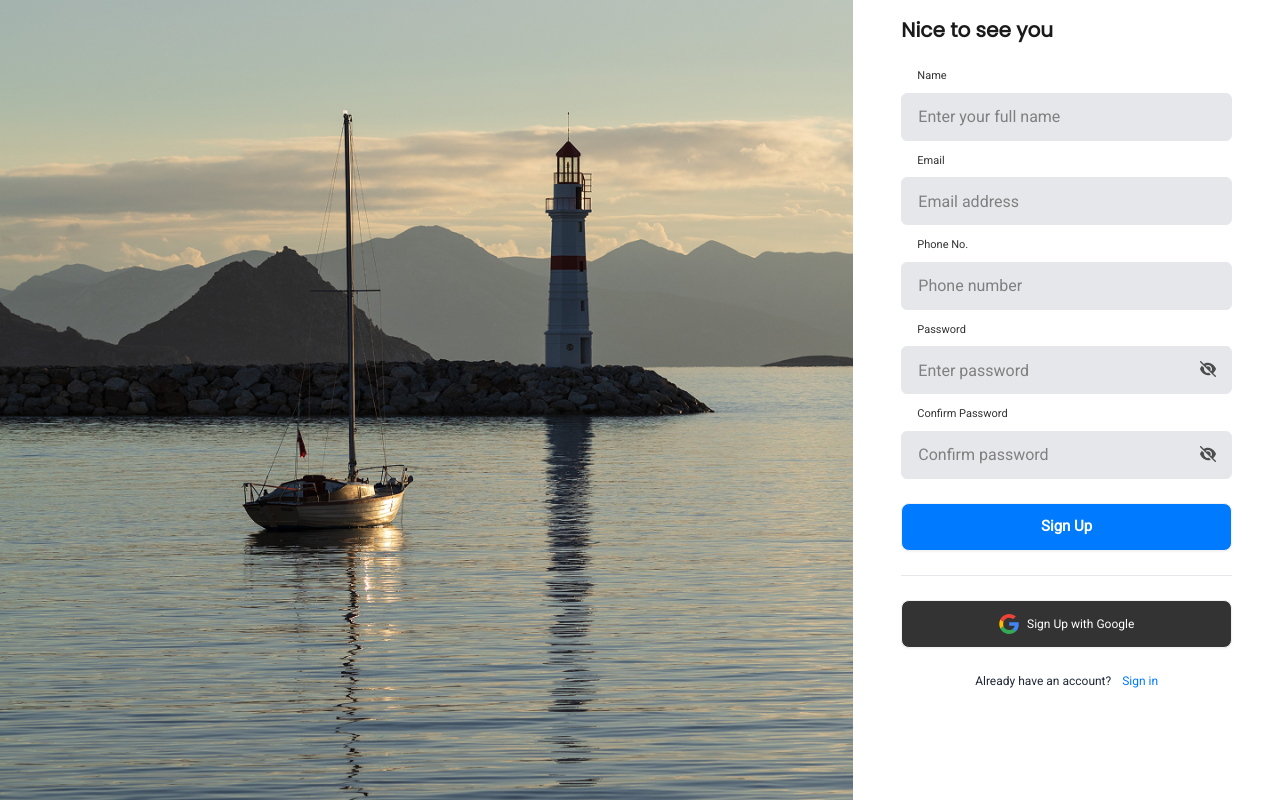
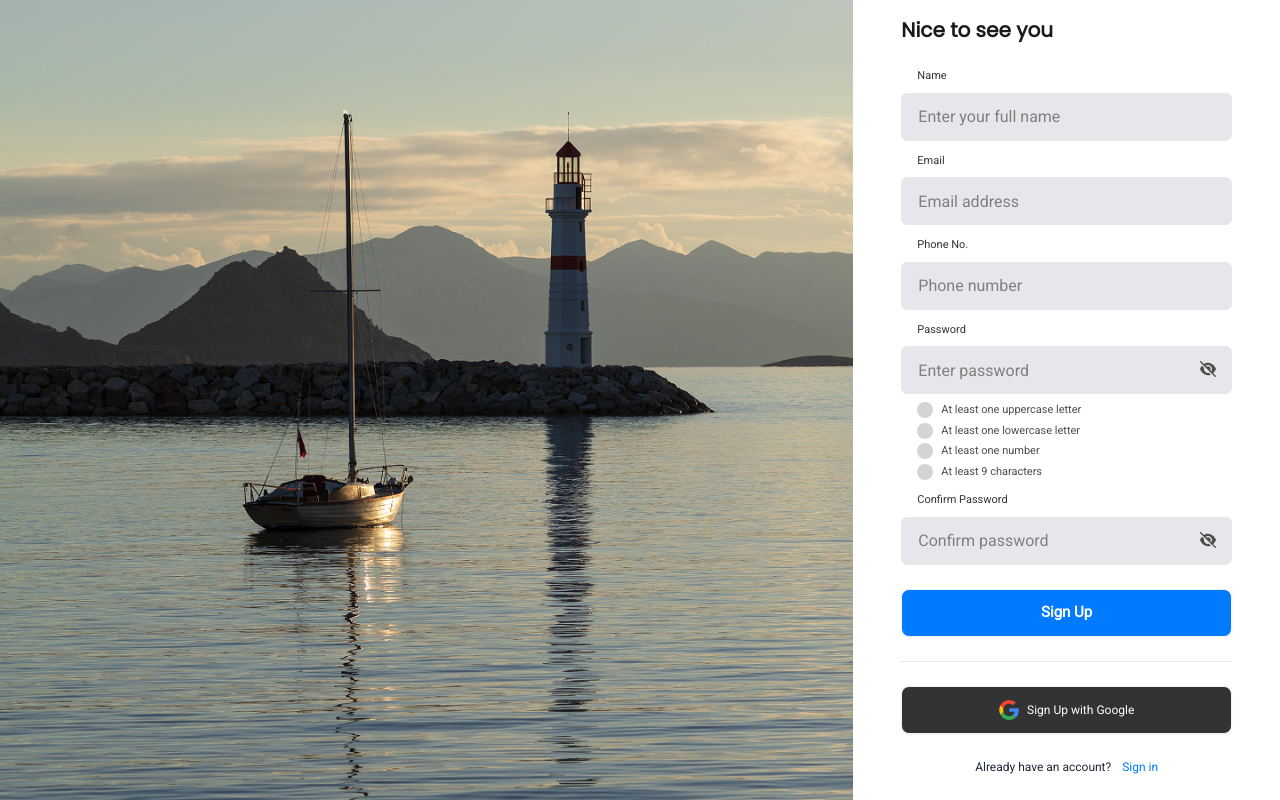
Before and after one commit to Mahdi-Alz/ps-vue-auth-ui, a Vue app: page /signup in a window 1280 px wide. Built offline with nearby package versions, Linux system fonts and the light colour scheme.

Commit message:
feat: add checkbox for password correct format

```diff
--- a/src/views/SignUpView.vue
+++ b/src/views/SignUpView.vue
@@ -1,7 +1,7 @@
 <script setup>
 // import required
 import googleLogo from "@/assets/g-google-icon.svg";
-import { ref } from "vue";
+import { ref, computed } from "vue";
 import { useAuthStore } from "@/stores/authStore";
 import { useRouter } from "vue-router";
 import { useToast } from "vue-toastification";
@@ -109,6 +109,10 @@ const validateConfirmPassword = (value) =>
 //   toast.success("Account created successfully!");
 //   router.push("/dashboard");
 // };
+const hasUppercase = computed(() => /[A-Z]/.test(password.value));
+const hasLowercase = computed(() => /[a-z]/.test(password.value));
+const hasNumber = computed(() => /\d/.test(password.value));
+const hasMinLength = computed(() => password.value.length >= 9);
 
 const handleSignup = () => {
   errorMessage.value = "";
@@ -182,6 +186,55 @@ const handleSignup = () => {
         :validator="isPasswordValid"
         @has-error="errors.password = $event"
       />
+      <div class="flex flex-col gap-1 px-4 -mt-1">
+        <label
+          class="flex items-center gap-2 font-roboto text-[11px] text-[#4D4D4D]"
+        >
+          <input
+            type="checkbox"
+            :checked="hasUppercase"
+            disabled
+            class="checkbox checkbox-xs"
+          />
+          At least one uppercase letter
+        </label>
+
+        <label
+          class="flex items-center gap-2 font-roboto text-[11px] text-[#4D4D4D]"
+        >
+          <input
+            type="checkbox"
+            :checked="hasLowercase"
+            disabled
+            class="checkbox checkbox-xs"
+          />
+          At least one lowercase letter
+        </label>
+
+        <label
+          class="flex items-center gap-2 font-roboto text-[11px] text-[#4D4D4D]"
+        >
+          <input
+            type="checkbox"
+            :checked="hasNumber"
+            disabled
+            class="checkbox checkbox-xs"
+          />
+          At least one number
+        </label>
+
+        <label
+          class="flex items-center gap-2 font-roboto text-[11px] text-[#4D4D4D]"
+        >
+          <input
+            type="checkbox"
+            :checked="hasMinLength"
+            disabled
+            class="checkbox checkbox-xs"
+          />
+          At least 9 characters
+        </label>
+      </div>
       <FormInput
         v-model="confirmPassword"
         placeholder="Confirm password"
```
